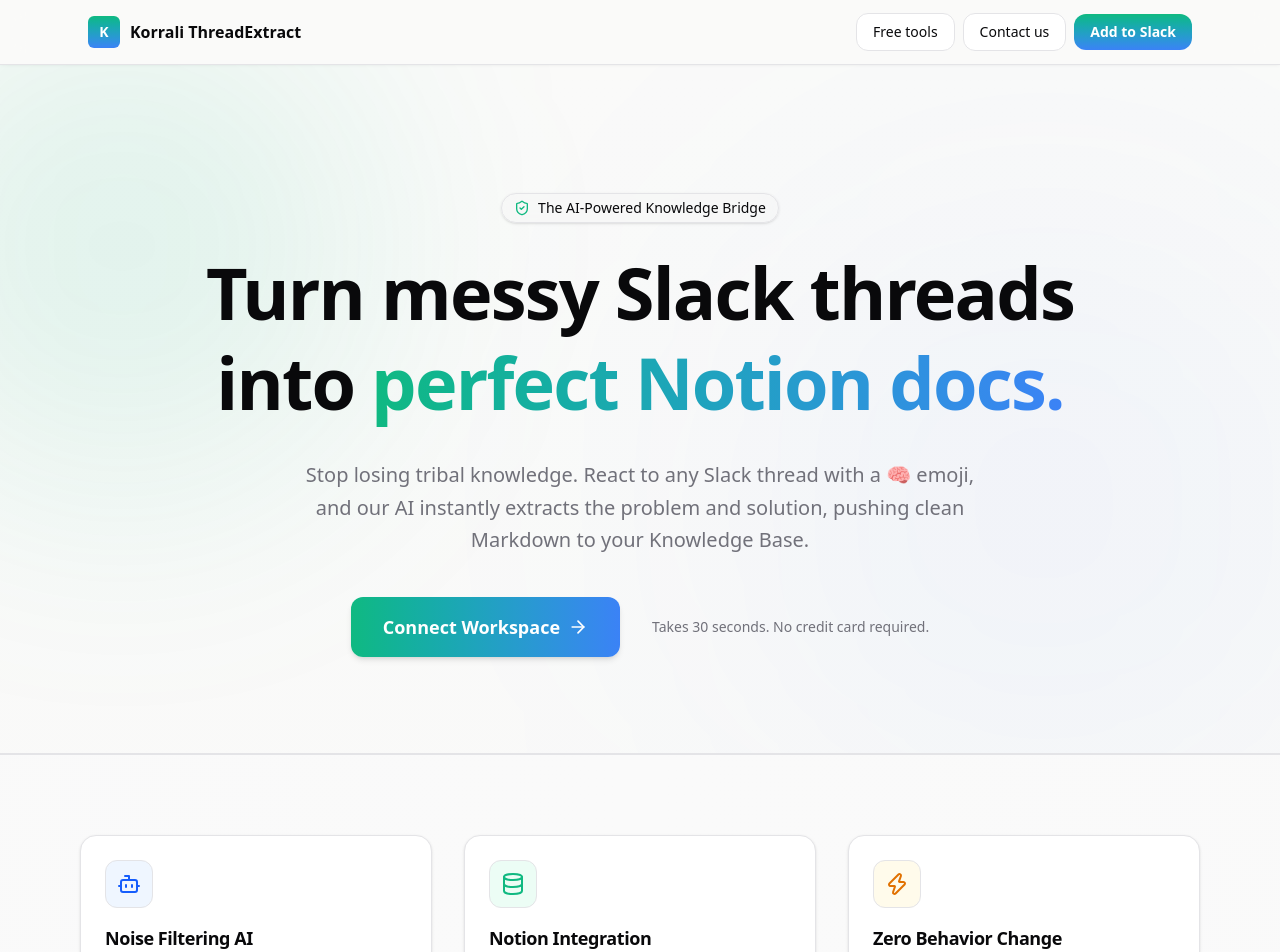
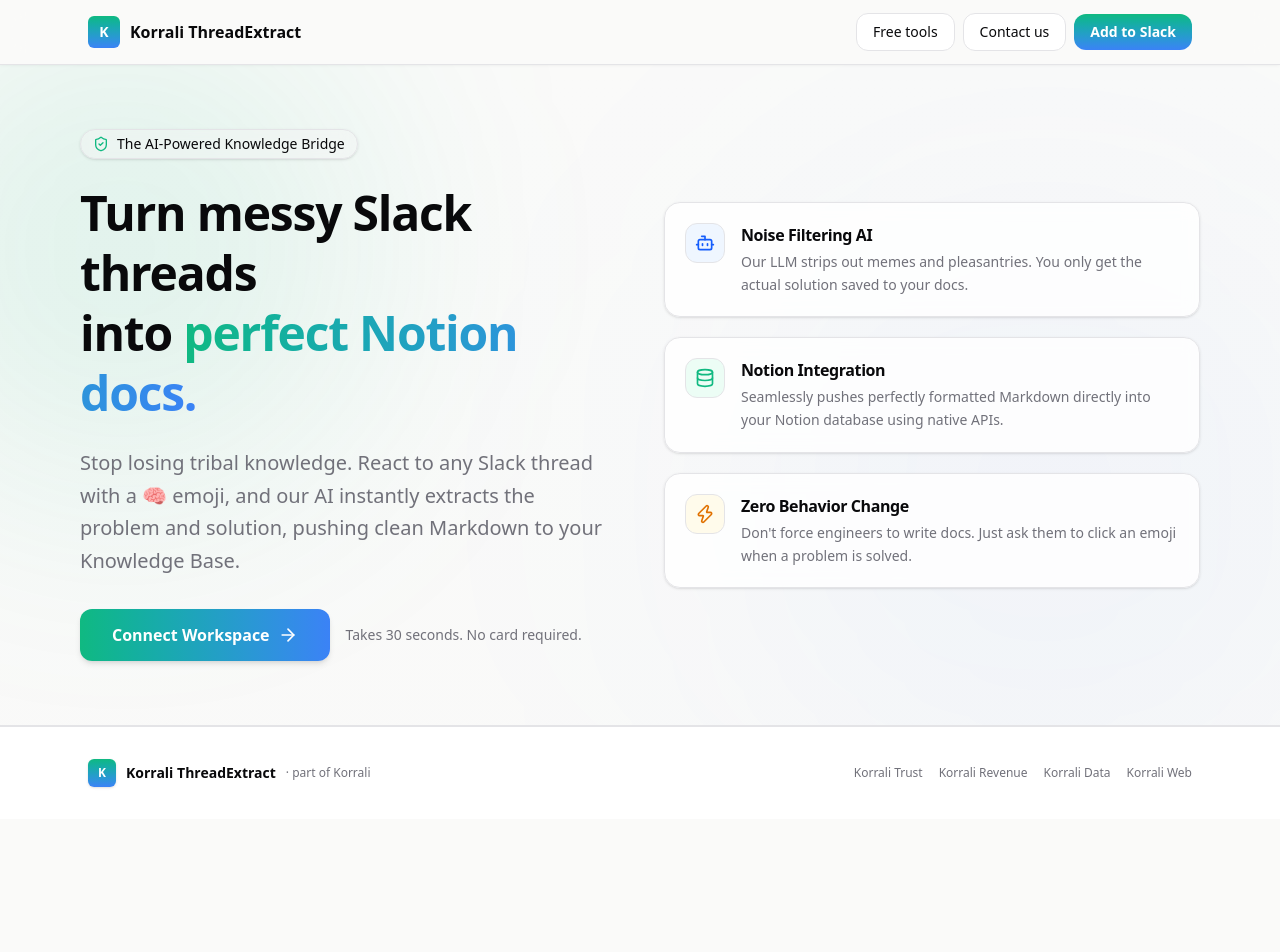
Before and after one commit to bhagatashisha/threadextract, a Next.js app: page / in a window 1280 px wide. Shown: the top 952 px of the page. After the commit the page ends 819 px from the top, so only its background shows below. Built offline with nearby package versions, Linux system fonts and the light colour scheme.

Commit message:
Fix UI spacing, layout and slack oauth redirect_uri

```diff
--- a/src/app/api/slack/oauth/route.ts
+++ b/src/app/api/slack/oauth/route.ts
@@ -22,6 +22,7 @@
         client_id: process.env.SLACK_CLIENT_ID || "",
         client_secret: process.env.SLACK_CLIENT_SECRET || "",
         code: code,
+        redirect_uri: `${process.env.NEXT_PUBLIC_BASE_URL || "https://threadextract-uat.korrali.com"}/api/slack/oauth`,
       }),
     });
 
--- a/src/app/page.tsx
+++ b/src/app/page.tsx
@@ -27,66 +27,75 @@
         </div>
       </header>
 
-      {/* Hero Section */}
+      {/* Hero & Features Section */}
       <section className="relative border-b border-border/40 bg-gradient-to-b from-transparent to-muted/10 overflow-hidden">
         {/* Dynamic Background Glow */}
         <div className="absolute top-[-10%] left-[-10%] h-[500px] w-[500px] rounded-full bg-[#10b981]/10 blur-[120px] pointer-events-none" />
         <div className="absolute top-[20%] right-[-5%] h-[600px] w-[600px] rounded-full bg-blue-500/5 blur-[150px] pointer-events-none" />
 
-        <main className="max-w-6xl mx-auto px-4 pt-20 pb-16 md:pt-32 md:pb-24 text-center relative z-10">
+        <main className="max-w-6xl mx-auto px-4 pt-12 pb-12 md:pt-16 md:pb-16 relative z-10">
+          <div className="grid lg:grid-cols-2 gap-12 items-center">
+
+            {/* Left: Headline & CTA */}
+            <div className="text-left">
               <div className="inline-flex items-center gap-2 px-3 py-1 rounded-full bg-muted/40 border border-border/50 shadow-sm backdrop-blur-sm text-foreground font-medium text-sm mb-6">
                 <ShieldCheck className="w-4 h-4 text-[#10b981]" />
                 The AI-Powered Knowledge Bridge
               </div>
-          <h1 className="text-5xl md:text-7xl font-extrabold text-foreground tracking-tight mb-8 leading-tight">
+              <h1 className="text-4xl md:text-5xl font-extrabold text-foreground tracking-tight mb-6 leading-tight">
                 Turn messy Slack threads <br className="hidden md:block" />
                 into <span className="text-transparent bg-clip-text bg-gradient-to-r from-[#10b981] to-[#3b82f6]">perfect Notion docs.</span>
               </h1>
-          <p className="text-xl text-muted-foreground mb-10 max-w-2xl mx-auto leading-relaxed">
+              <p className="text-lg md:text-xl text-muted-foreground mb-8 max-w-xl leading-relaxed">
                 Stop losing tribal knowledge. React to any Slack thread with a 🧠 emoji, and our AI instantly extracts the problem and solution, pushing clean Markdown to your Knowledge Base.
               </p>
-          <div className="flex flex-col sm:flex-row items-center justify-center gap-4">
+              <div className="flex flex-col sm:flex-row items-center gap-4">
                 <Link
                   href={SLACK_OAUTH_URL}
-              className="flex items-center gap-2 bg-gradient-to-r from-[#10b981] to-[#3b82f6] hover:opacity-90 text-white px-8 py-4 rounded-xl font-semibold text-lg transition-all shadow-md hover:-translate-y-1"
+                  className="flex items-center justify-center gap-2 bg-gradient-to-r from-[#10b981] to-[#3b82f6] hover:opacity-90 text-white px-8 py-3.5 rounded-xl font-semibold text-base transition-all shadow-md hover:-translate-y-0.5 w-full sm:w-auto"
                 >
                   Connect Workspace <ArrowRight className="w-5 h-5" />
                 </Link>
-            <p className="text-sm text-muted-foreground mt-4 sm:mt-0 sm:ml-4 font-medium">
-              Takes 30 seconds. No credit card required.
+                <p className="text-sm text-muted-foreground font-medium">
+                  Takes 30 seconds. No card required.
                 </p>
               </div>
-        </main>
-      </section>
-
-      {/* Features Grid */}
-      <section className="bg-zinc-50 border-t border-border/40 py-20 relative overflow-hidden">
-        <div className="absolute inset-0 bg-gradient-to-r from-accent/5 via-transparent to-accent/5 pointer-events-none" />
-        <div className="max-w-6xl mx-auto px-4 grid md:grid-cols-3 gap-8 relative z-10">
-          <div className="group p-6 bg-card rounded-2xl border border-border shadow-sm hover:shadow-md transition-all hover:-translate-y-0.5">
-            <div className="w-12 h-12 bg-blue-50 border border-blue-100 text-blue-600 rounded-xl flex items-center justify-center mb-4">
-              <Bot className="w-6 h-6" />
-            </div>
-            <h3 className="text-lg font-bold text-foreground tracking-tight mb-2">Noise Filtering AI</h3>
-            <p className="text-muted-foreground text-sm leading-relaxed">Our LLM strips out memes, pleasantries, and dead ends. You only get the actual solution saved to your docs.</p>
             </div>
 
-          <div className="group p-6 bg-card rounded-2xl border border-border shadow-sm hover:shadow-md transition-all hover:-translate-y-0.5">
-            <div className="w-12 h-12 bg-emerald-50 border border-emerald-100 text-[#10b981] rounded-xl flex items-center justify-center mb-4">
-              <Database className="w-6 h-6" />
+            {/* Right: Features Grid (Parallel to headline) */}
+            <div className="grid gap-5">
+              <div className="group p-5 bg-card/80 backdrop-blur-sm rounded-2xl border border-border shadow-sm hover:shadow-md transition-all hover:-translate-y-0.5 flex gap-4 items-start">
+                <div className="shrink-0 w-10 h-10 bg-blue-50 border border-blue-100 text-blue-600 rounded-xl flex items-center justify-center">
+                  <Bot className="w-5 h-5" />
                 </div>
-            <h3 className="text-lg font-bold text-foreground tracking-tight mb-2">Notion Integration</h3>
+                <div>
+                  <h3 className="text-base font-bold text-foreground tracking-tight mb-1">Noise Filtering AI</h3>
+                  <p className="text-muted-foreground text-sm leading-relaxed">Our LLM strips out memes and pleasantries. You only get the actual solution saved to your docs.</p>
+                </div>
+              </div>
+
+              <div className="group p-5 bg-card/80 backdrop-blur-sm rounded-2xl border border-border shadow-sm hover:shadow-md transition-all hover:-translate-y-0.5 flex gap-4 items-start">
+                <div className="shrink-0 w-10 h-10 bg-emerald-50 border border-emerald-100 text-[#10b981] rounded-xl flex items-center justify-center">
+                  <Database className="w-5 h-5" />
+                </div>
+                <div>
+                  <h3 className="text-base font-bold text-foreground tracking-tight mb-1">Notion Integration</h3>
                   <p className="text-muted-foreground text-sm leading-relaxed">Seamlessly pushes perfectly formatted Markdown directly into your Notion database using native APIs.</p>
                 </div>
+              </div>
 
-          <div className="group p-6 bg-card rounded-2xl border border-border shadow-sm hover:shadow-md transition-all hover:-translate-y-0.5">
-            <div className="w-12 h-12 bg-amber-50 border border-amber-100 text-amber-600 rounded-xl flex items-center justify-center mb-4">
-              <Zap className="w-6 h-6" />
+              <div className="group p-5 bg-card/80 backdrop-blur-sm rounded-2xl border border-border shadow-sm hover:shadow-md transition-all hover:-translate-y-0.5 flex gap-4 items-start">
+                <div className="shrink-0 w-10 h-10 bg-amber-50 border border-amber-100 text-amber-600 rounded-xl flex items-center justify-center">
+                  <Zap className="w-5 h-5" />
                 </div>
-            <h3 className="text-lg font-bold text-foreground tracking-tight mb-2">Zero Behavior Change</h3>
+                <div>
+                  <h3 className="text-base font-bold text-foreground tracking-tight mb-1">Zero Behavior Change</h3>
                   <p className="text-muted-foreground text-sm leading-relaxed">Don't force engineers to write docs. Just ask them to click an emoji when a problem is solved.</p>
                 </div>
               </div>
+            </div>
+          </div>
+        </main>
       </section>
 
       {/* Footer */}
```
Lines whose indentation alone changed are shown as unchanged.
